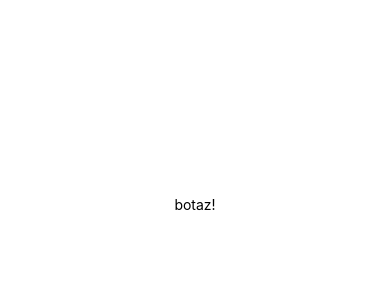
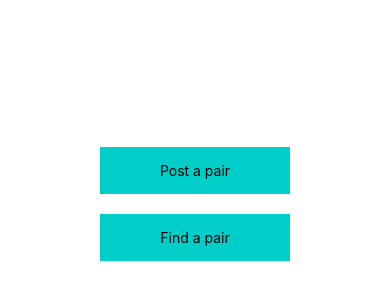
Before and after one commit to weswhitney/botaz, a React Native app: screen / in a window 390 px wide. Shown: the part 218-518 px from the top of the page. Built offline with nearby package versions, Linux system fonts and the light colour scheme.

Commit message:
feat: home page buttons

```diff
--- a/App.tsx
+++ b/App.tsx
@@ -1,14 +1,21 @@
-import React from 'react';
-import { Text, View } from 'react-native';
+import React from 'react'
+import { Alert, SafeAreaView, StyleSheet, Text, TouchableHighlight, View } from 'react-native'
+import HomePageButtons from './HomePageButtons';
 
 const YourApp = () => {
   return (
-    <View style={{ flex: 1, justifyContent: "center", alignItems: "center" }}>
-      <Text>
-        botaz!
-      </Text>
-    </View>
+    <SafeAreaView style={styles.container}>
+      <View style={{ flex: 1, justifyContent: "center", alignItems: "center" }}>
+        <HomePageButtons />
+      </View>
+    </SafeAreaView>
   );
 }
 
-export default YourApp;
+const styles = StyleSheet.create({
+  container: {
+    flex: 1,
+  },
+});
+
+export default YourApp
--- /dev/null
+++ b/HomePageButtons.tsx
@@ -0,0 +1,30 @@
+import React from 'react'
+import { Alert, StyleSheet, Text, TouchableHighlight, View } from 'react-native'
+
+const HomePageButtons = () => {
+  return (
+    <>
+      <TouchableHighlight onPress={() => Alert.alert('Post Button pressed')}>
+        <View style={styles.button}>
+          <Text>Post a pair</Text>
+        </View>
+      </TouchableHighlight><TouchableHighlight onPress={() => Alert.alert('Find Button pressed')}>
+        <View style={styles.button}>
+          <Text>Find a pair</Text>
+        </View>
+      </TouchableHighlight>
+    </>
+  )
+}
+
+const styles = StyleSheet.create({
+  button: {
+    alignItems: "center",
+    backgroundColor: "#00cec9",
+    padding: 15,
+    margin: 10,
+    paddingHorizontal: 60
+  }
+});
+
+export default HomePageButtons
```
